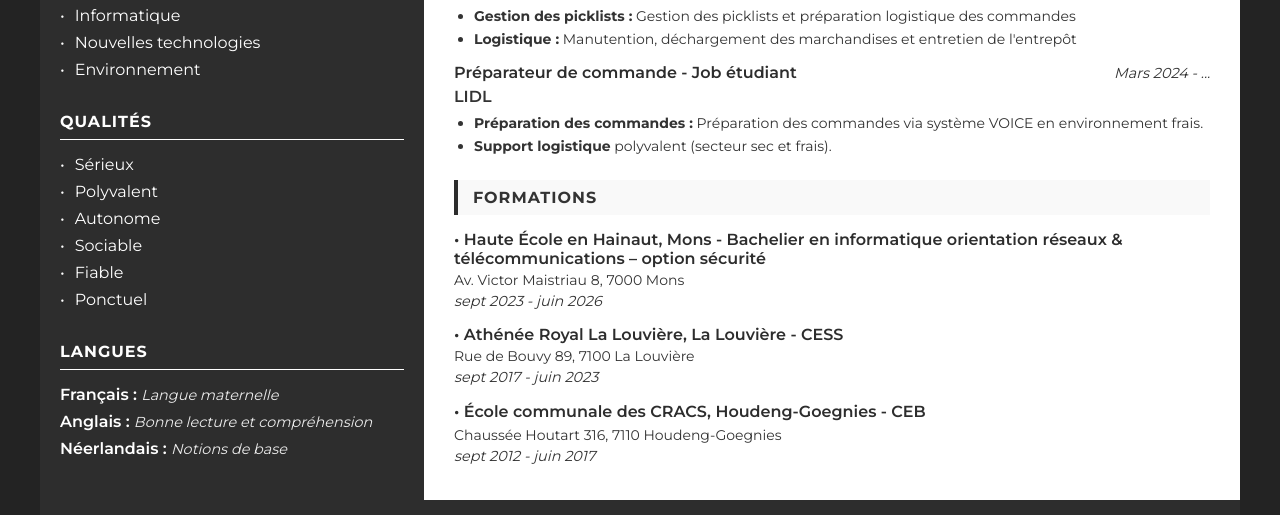
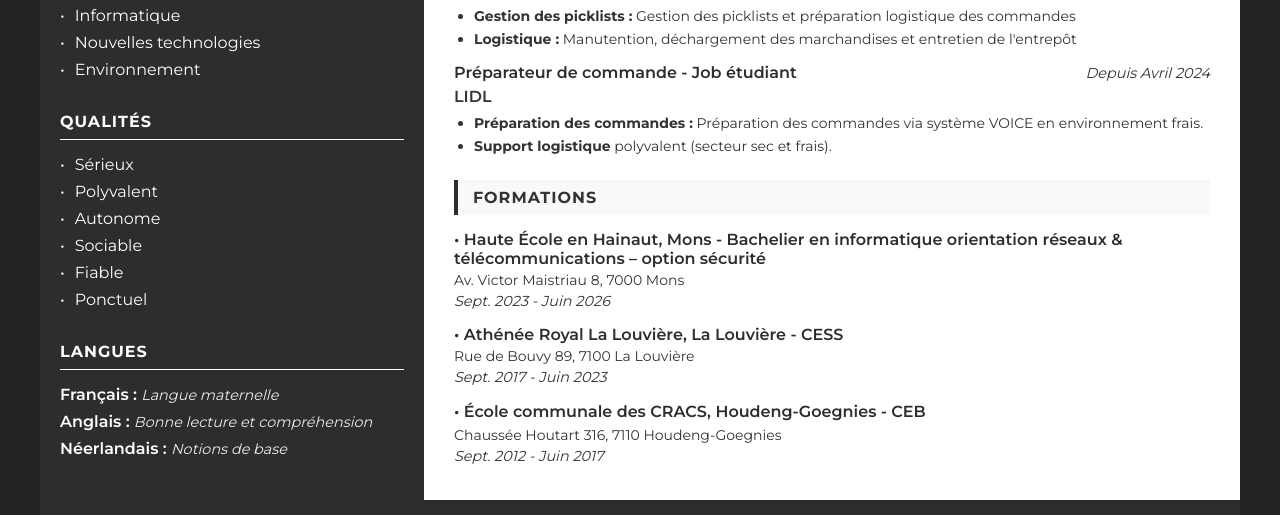
Before and after one commit to Quentin-Hemeryck/quentin_hemeryck_cv, a plain HTML site: page index.html in a window 1280 px wide. Shown: the part 631-1146 px from the top of the page. Drawn offline with Linux system fonts and the light colour scheme; a script that the page names is missing.

Commit message:
Modification du contenu

```diff
--- a/index.html
+++ b/index.html
@@ -143,7 +143,7 @@
                 <div class="experience-item">
                     <div class="header-flex">
                         <div class="job-title">Préparateur de commande - Job étudiant</div>
-                        <div class="experience-date">Mars 2024 - ...</div>
+                        <div class="experience-date">Depuis Avril 2024</div>
                     </div>
                     <div class="company-name">LIDL</div>
                     <ul class="experience-list">
@@ -159,19 +159,19 @@
                 <div class="formation-item">
                     <div class="school-name">• Haute École en Hainaut, Mons - Bachelier en informatique orientation réseaux & télécommunications – option sécurité</div>
                     <div class="school-address">Av. Victor Maistriau 8, 7000 Mons</div>
-                    <div class="formation-date">sept 2023 - juin 2026</div>
+                    <div class="formation-date">Sept. 2023 - Juin 2026</div>
                 </div>
 
                 <div class="formation-item">
                     <div class="school-name">• Athénée Royal La Louvière, La Louvière - CESS</div>
                     <div class="school-address">Rue de Bouvy 89, 7100 La Louvière</div>
-                    <div class="formation-date">sept 2017 - juin 2023</div>
+                    <div class="formation-date">Sept. 2017 - Juin 2023</div>
                 </div>
 
                 <div class="formation-item">
                     <div class="school-name long-diploma">• École communale des CRACS, Houdeng-Goegnies - CEB</div>
                     <div class="school-address">Chaussée Houtart 316, 7110 Houdeng-Goegnies</div>
-                    <div class="formation-date">sept 2012 - juin 2017</div>
+                    <div class="formation-date">Sept. 2012 - Juin 2017</div>
                 </div>
 
             </section>
```
